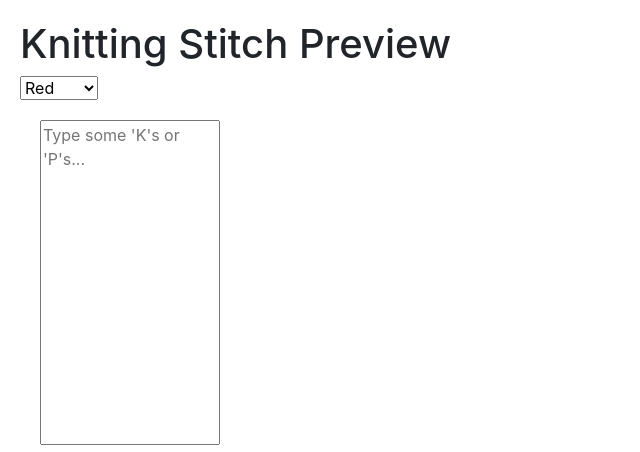
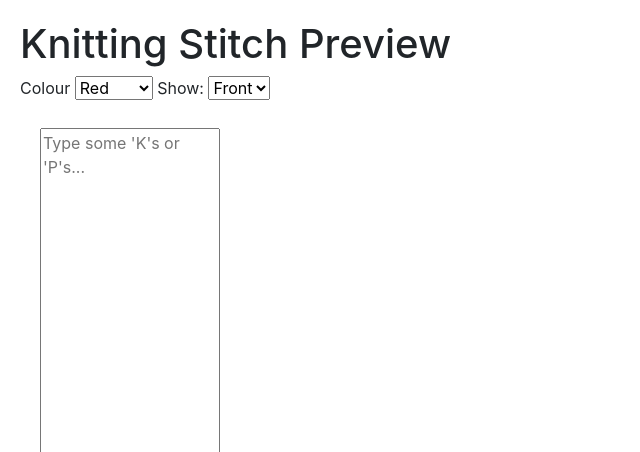
Before and after one commit to Alex-EmSiKay/eflask, a Flask app: page / in a window 1280 px wide. Shown: the top 452 px of the page, without its empty margins (0-640 px from the left). Run offline with Flask 2, Linux system fonts and the light colour scheme.

Commit message:
reverse added

```diff
--- a/app/main.py
+++ b/app/main.py
@@ -27,6 +27,13 @@ def preview():
             if len(lines[-1]) < len(lines[-2]):
                 for j in range(len(lines[-1]), len(lines[-2])):
                     lines[-1] += lines[-2][j]
+        print(request.args["reverse"])
+        if request.args["reverse"] == "1":
+            for i in range(len(lines)):
+                lines[i] = lines[i].replace("K", "O")
+                lines[i] = lines[i].replace("P", "K")
+                lines[i] = lines[i].replace("O", "P")
+                lines[i] = lines[i][::-1]
         return render_template("stitches.svg", lines=lines, maxcols=maxcols, colour=request.args["colour"])
     else:
         return ""
--- a/app/static/scripts.js
+++ b/app/static/scripts.js
@@ -19,7 +19,7 @@ function update(text) {
         //updateText.innerHTML = text;
         lines = text.replace(/\n/g, "-");
         //console.log(lines);
-        ajax.open("GET", "preview?lines=" + lines.replace(/-$/, "") + "&colour=" + document.getElementById("color_choice").value, true);
+        ajax.open("GET", "preview?lines=" + lines.replace(/-$/, "") + "&colour=" + document.getElementById("color_choice").value + "&reverse=" + document.getElementById("show_reverse").value, true);
     }
 
     ajax.send();
--- a/app/templates/index.html
+++ b/app/templates/index.html
@@ -30,6 +30,7 @@
 
     <div>
         <h1>Knitting Stitch Preview</h1>
+        <label for="color_choice">Colour</label>
         <select id="color_choice" oninput="update(document.getElementById('input_text').value);">
             <option value="Red">Red</option>
             <option value="Orange">Orange</option>
@@ -38,6 +39,11 @@
             <option value="Blue">Blue</option>
             <option value="Purple">Purple</option>
         </select>
+        <label for="show_reverse">Show:</label>
+        <select id="show_reverse" oninput="update(document.getElementById('input_text').value);">
+            <option value="0">Front</option>
+            <option value="1">Back</option>
+        </select>
         <div>
             <textarea id="input_text" style="resize:none; width:15%; height:325px"
                 placeholder="Type some 'K's or 'P's..." oninput="update(this.value);"></textarea>
```
